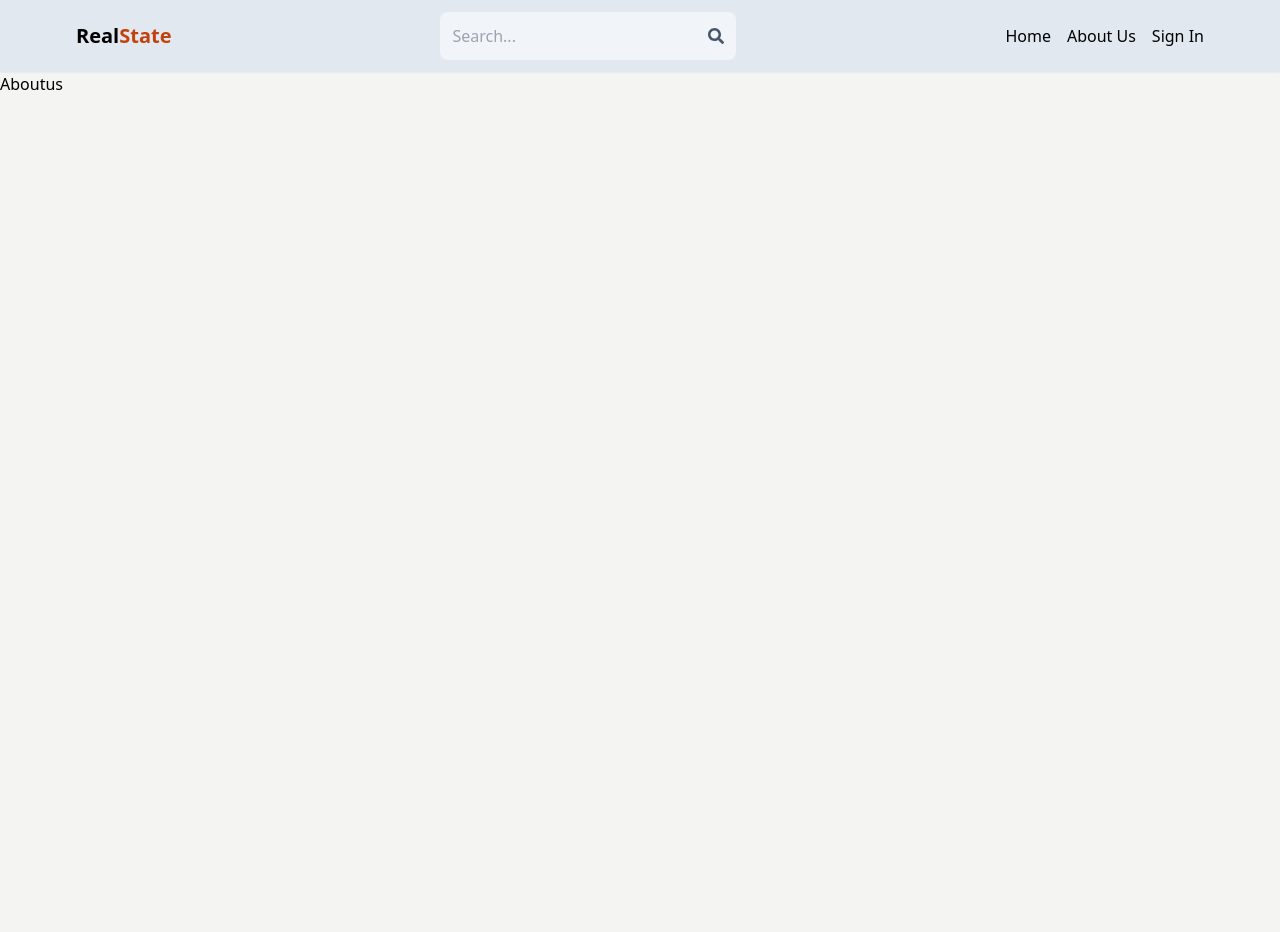
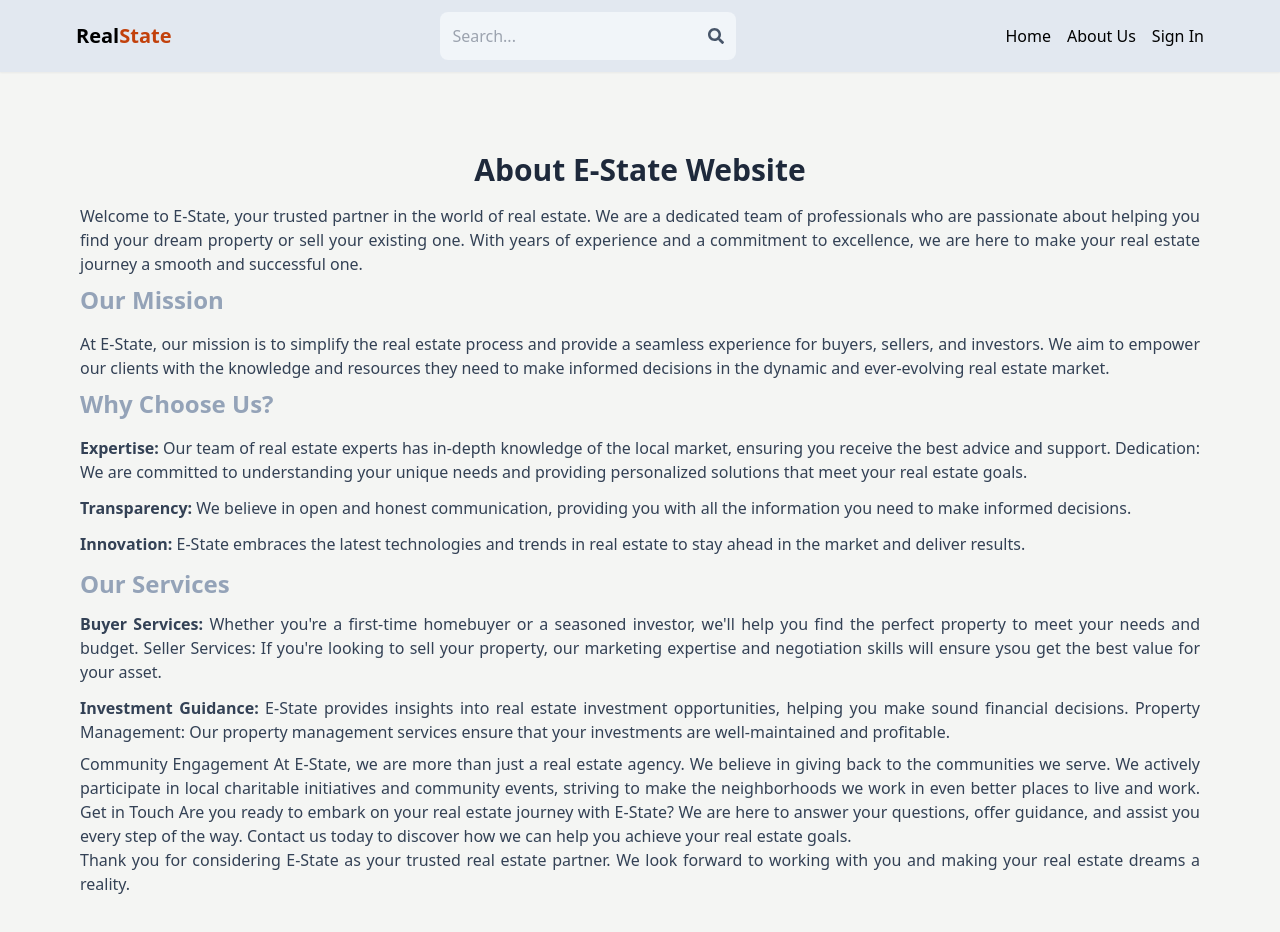
Before and after one commit to ajzprz/realstate, a React (Vite) app in the folder client/: page /aboutus in a window 1280 px wide. Shown: the top 932 px of the page. Before the commit the page ends 800 px from the top, so only its background shows below. Built offline with nearby package versions, Linux system fonts and the light colour scheme; no server answers.

Commit message:
completed about us page

```diff
--- a/client/src/pages/Aboutus.jsx
+++ b/client/src/pages/Aboutus.jsx
@@ -1,9 +1,89 @@
-import React from 'react'
+import React from "react";
 
 const Aboutus = () => {
   return (
-    <div>Aboutus</div>
-  )
-}
+    <div className="py-20 px-4 max-w-6xl  mx-auto ">
+      <h1 className=" text-center text-3xl font-semibold text-slate-800 mb-4">
+        About E-State Website
+      </h1>
 
-export default Aboutus
+      <div className="text-slate-700  mb-4 text-justify flex flex-col gap-2">
+        <p>
+          Welcome to E-State, your trusted partner in the world of real estate.
+          We are a dedicated team of professionals who are passionate about
+          helping you find your dream property or sell your existing one. With
+          years of experience and a commitment to excellence, we are here to
+          make your real estate journey a smooth and successful one.
+        </p>
+        <h2 className="text-2xl font-semibold text-slate-400 mb-2">
+          Our Mission
+        </h2>
+        At E-State, our mission is to simplify the real estate process and
+        provide a seamless experience for buyers, sellers, and investors. We aim
+        to empower our clients with the knowledge and resources they need to
+        make informed decisions in the dynamic and ever-evolving real estate
+        market.
+        <h2 className="text-2xl font-semibold text-slate-400 mb-2">
+          Why Choose Us?{" "}
+        </h2>
+        <div className="flex flex-col gap-3">
+          <p>
+            <span className="font-semibold">Expertise: </span> Our team of real
+            estate experts has in-depth knowledge of the local market, ensuring
+            you receive the best advice and support. Dedication: We are
+            committed to understanding your unique needs and providing
+            personalized solutions that meet your real estate goals.
+          </p>
+          <p>
+            <span className="font-semibold"> Transparency:</span> We believe in
+            open and honest communication, providing you with all the
+            information you need to make informed decisions.
+          </p>
+          <p>
+            <span className="font-semibold"> Innovation: </span> E-State
+            embraces the latest technologies and trends in real estate to stay
+            ahead in the market and deliver results.
+          </p>
+          <h2 className="text-2xl font-semibold text-slate-400 ">
+            Our Services
+          </h2>
+          <p>
+            <span className="font-semibold">Buyer Services: </span> Whether
+            you're a first-time homebuyer or a seasoned investor, we'll help you
+            find the perfect property to meet your needs and budget. Seller
+            Services: If you're looking to sell your property, our marketing
+            expertise and negotiation skills will ensure ysou get the best value
+            for your asset.
+          </p>
+          <p>
+            <span className="font-semibold"> Investment Guidance: </span>{" "}
+            E-State provides insights into real estate investment opportunities,
+            helping you make sound financial decisions. Property Management: Our
+            property management services ensure that your investments are
+            well-maintained and profitable.
+          </p>
+        </div>
+        <div className="">
+          <p>
+            Community Engagement At E-State, we are more than just a real estate
+            agency. We believe in giving back to the communities we serve. We
+            actively participate in local charitable initiatives and community
+            events, striving to make the neighborhoods we work in even better
+            places to live and work. Get in Touch Are you ready to embark on
+            your real estate journey with E-State? We are here to answer your
+            questions, offer guidance, and assist you every step of the way.
+            Contact us today to discover how we can help you achieve your real
+            estate goals.
+          </p>
+          <p>
+            Thank you for considering E-State as your trusted real estate
+            partner. We look forward to working with you and making your real
+            estate dreams a reality.
+          </p>
+        </div>
+      </div>
+    </div>
+  );
+};
+
+export default Aboutus;
```
